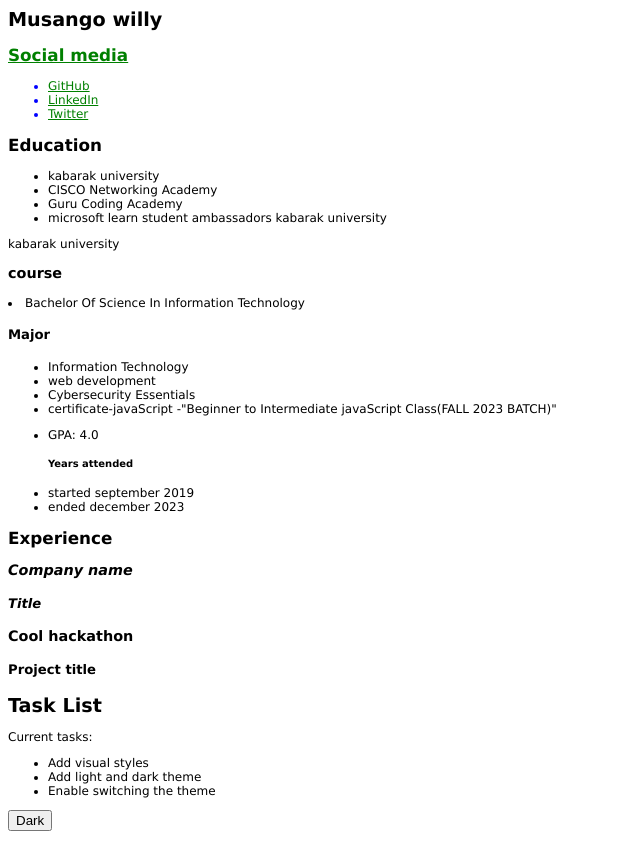
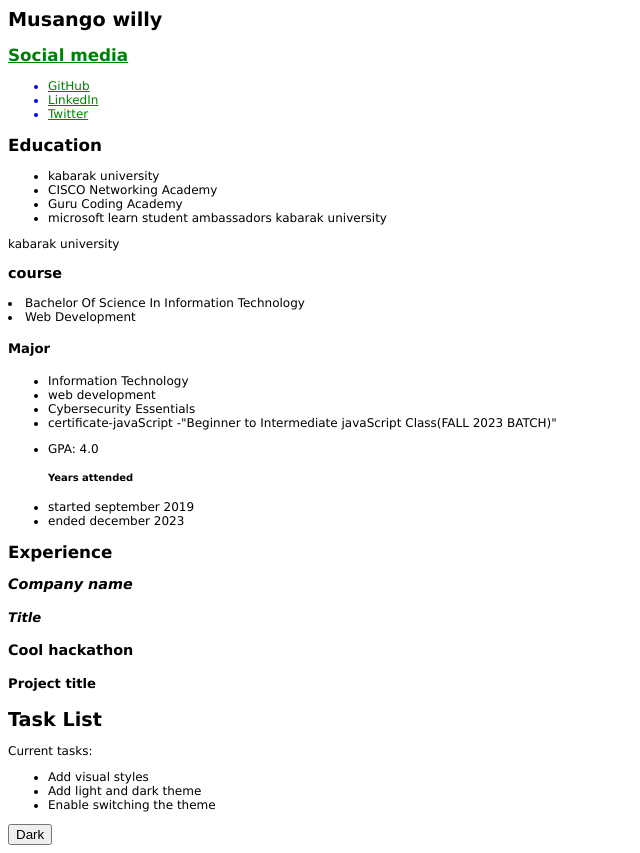
Before and after one commit to musango-willy/resume, a plain HTML site: page index.html in a window 1280 px wide. Shown: the whole page, without its empty margins (0-640 px from the left). Drawn offline with Linux system fonts and the light colour scheme; a script that the page names is missing.

Commit message:
institution details

```diff
--- a/index.html
+++ b/index.html
@@ -23,7 +23,7 @@
         <div class="education">
             <ul>
                 <li>kabarak university</li>
-                <li>CISCO Networking    Academy</li>
+                <li>CISCO Networking Academy</li>
                 <li>Guru Coding Academy</li>
                 <li>microsoft learn student ambassadors kabarak university</li>
             </ul>
@@ -32,6 +32,7 @@
         <h3>course</h3>
         <div class="course">
             <li>Bachelor Of Science In Information Technology</li>
+            <li>Web Development</li>
         </div>
         <h4>Major</h4>
         <div class="major">
```
